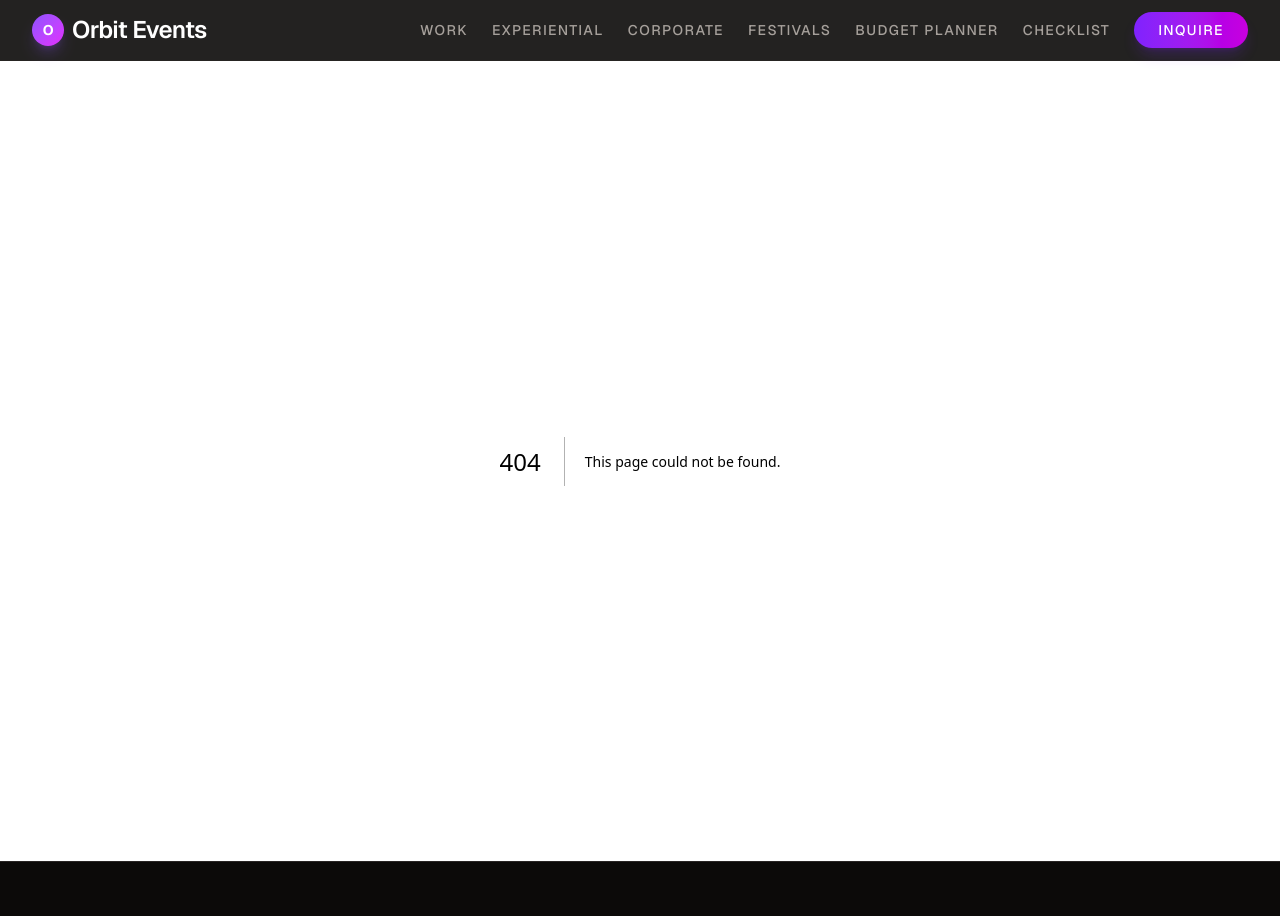
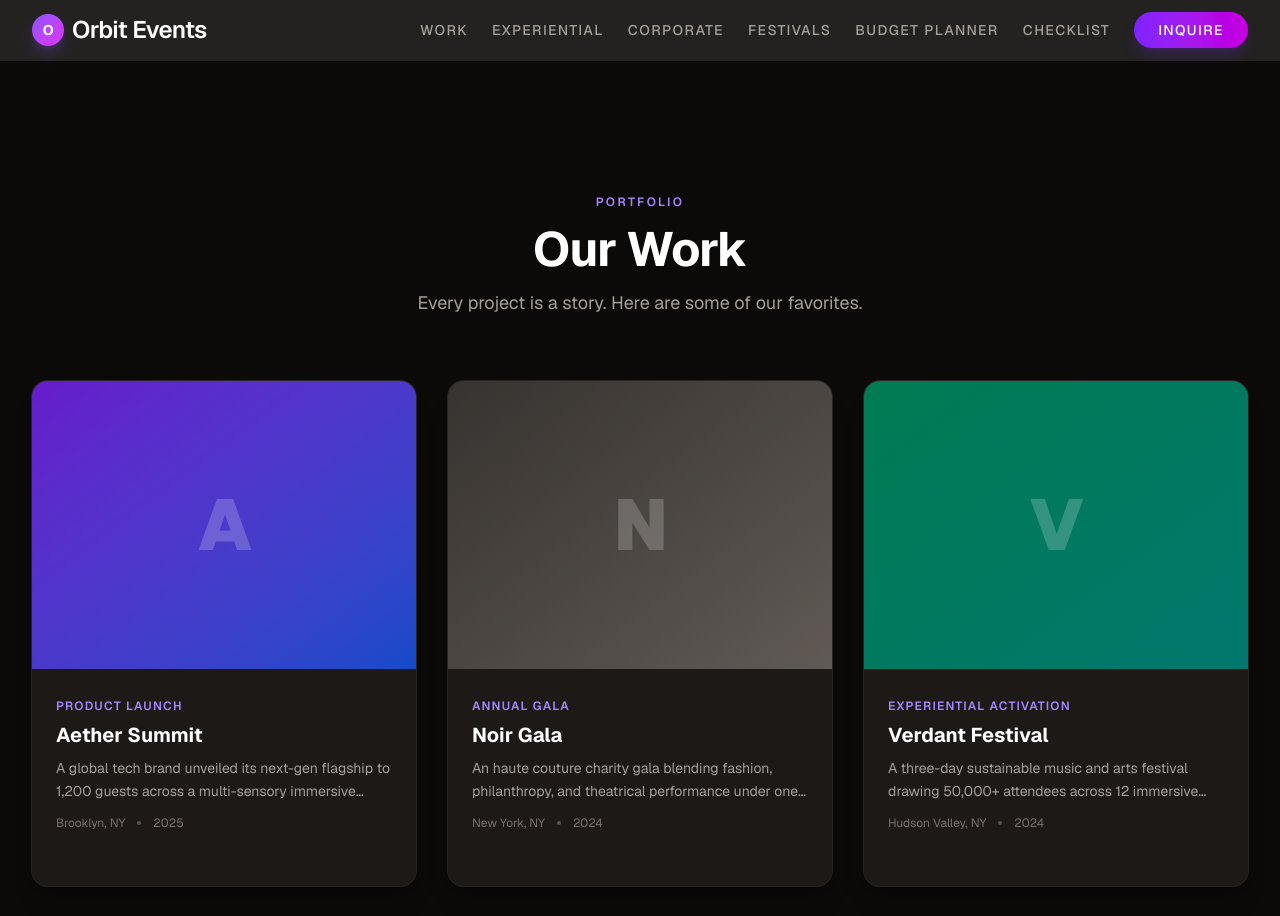
Before and after one commit to anas-khan-antimatter/mkt-orbit-events, a Next.js app in the folder orbit-events/: page /work in a window 1280 px wide. Before the commit this address had no page. Shown: the top 916 px of the page. Built offline with nearby package versions, Linux system fonts and the light colour scheme.

Commit message:
antimatter: checkpoint c-1790732972231-maddm

```diff
--- /dev/null
+++ b/orbit-events/src/app/work/page.tsx
@@ -0,0 +1,125 @@
+import Link from "next/link";
+
+const projects = [
+  {
+    slug: "aether-summit",
+    title: "Aether Summit",
+    category: "Product Launch",
+    gradient: "from-violet-600 to-blue-600",
+    desc: "A global tech brand unveiled its next-gen flagship to 1,200 guests across a multi-sensory immersive experience spanning three floors of a converted warehouse in Brooklyn.",
+    year: "2025",
+    client: "Confidential Tech Brand",
+    location: "Brooklyn, NY",
+  },
+  {
+    slug: "noir-gala",
+    title: "Noir Gala",
+    category: "Annual Gala",
+    gradient: "from-stone-700 to-stone-500",
+    desc: "An haute couture charity gala blending fashion, philanthropy, and theatrical performance under one roof. Raised $4.2M for arts education.",
+    year: "2024",
+    client: "The Noir Foundation",
+    location: "New York, NY",
+  },
+  {
+    slug: "verdant-festival",
+    title: "Verdant Festival",
+    category: "Experiential Activation",
+    gradient: "from-emerald-600 to-teal-600",
+    desc: "A three-day sustainable music and arts festival drawing 50,000+ attendees across 12 immersive zones powered entirely by renewable energy.",
+    year: "2024",
+    client: "Verdant Collective",
+    location: "Hudson Valley, NY",
+  },
+  {
+    slug: "stellar-launch",
+    title: "Stellar Launch",
+    category: "Product Launch",
+    gradient: "from-amber-600 to-orange-600",
+    desc: "An automotive reveal experience combining augmented reality, live performance, and a 360-degree projection-mapped environment.",
+    year: "2025",
+    client: "Confidential Automotive Brand",
+    location: "Los Angeles, CA",
+  },
+  {
+    slug: "lunar-benefit",
+    title: "Lunar Benefit",
+    category: "Annual Gala",
+    gradient: "from-sky-600 to-indigo-600",
+    desc: "A moonlit fundraising gala on a private rooftop with celestial-themed decor, curated dining, and a live auction of exclusive experiences.",
+    year: "2024",
+    client: "Lunar Foundation",
+    location: "London, UK",
+  },
+  {
+    slug: "solstice-music-fest",
+    title: "Solstice Music Fest",
+    category: "Experiential Activation",
+    gradient: "from-rose-600 to-pink-600",
+    desc: "A sunset-to-sunrise music festival celebrating the summer solstice with 30+ artists, interactive art installations, and a wellness village.",
+    year: "2025",
+    client: "Solstice Events Ltd",
+    location: "Ibiza, Spain",
+  },
+];
+
+export default function WorkPage() {
+  return (
+    <div className="min-h-screen bg-stone-950 py-24 sm:py-32">
+      <div className="mx-auto max-w-7xl px-4 sm:px-6 lg:px-8">
+        <div className="mb-16 text-center">
+          <span className="text-xs font-semibold uppercase tracking-[0.2em] text-violet-400">
+            Portfolio
+          </span>
+          <h1 className="mt-3 text-4xl font-bold tracking-tight text-white sm:text-5xl">
+            Our Work
+          </h1>
+          <p className="mx-auto mt-4 max-w-lg text-lg text-stone-400">
+            Every project is a story. Here are some of our favorites.
+          </p>
+        </div>
+
+        <div className="grid gap-8 md:grid-cols-2 lg:grid-cols-3">
+          {projects.map((p) => (
+            <Link
+              key={p.slug}
+              href={`/work/${p.slug}`}
+              className="group relative overflow-hidden rounded-2xl bg-stone-900 shadow-xl shadow-black/20 ring-1 ring-stone-800 transition-all hover:ring-violet-500/30 hover:shadow-violet-500/10"
+            >
+              <div
+                className={`flex aspect-[4/3] items-center justify-center bg-gradient-to-br ${p.gradient} relative overflow-hidden`}
+              >
+                <div className="absolute inset-0 bg-black/20" />
+                <span className="relative text-7xl font-black tracking-tight text-white/20">
+                  {p.title.charAt(0)}
+                </span>
+              </div>
+              <div className="p-6">
+                <span className="text-xs font-semibold uppercase tracking-widest text-violet-400">
+                  {p.category}
+                </span>
+                <h2 className="mt-1 text-xl font-bold text-white group-hover:text-violet-300 transition-colors">
+                  {p.title}
+                </h2>
+                <p className="mt-2 line-clamp-2 text-sm leading-relaxed text-stone-400">
+                  {p.desc}
+                </p>
+                <div className="mt-3 flex items-center gap-3 text-xs text-stone-500">
+                  <span>{p.location}</span>
+                  <span className="h-1 w-1 rounded-full bg-stone-600" />
+                  <span>{p.year}</span>
+                </div>
+                <span className="mt-3 inline-flex items-center gap-1 text-xs font-semibold uppercase tracking-widest text-violet-400 opacity-0 group-hover:opacity-100 transition-opacity">
+                  View case study
+                  <svg className="h-3 w-3" fill="none" viewBox="0 0 24 24" strokeWidth="2" stroke="currentColor">
+                    <path strokeLinecap="round" strokeLinejoin="round" d="M4.5 12h15m0 0l-6.75-6.75M19.5 12l-6.75 6.75" />
+                  </svg>
+                </span>
+              </div>
+            </Link>
+          ))}
+        </div>
+      </div>
+    </div>
+  );
+}
```
